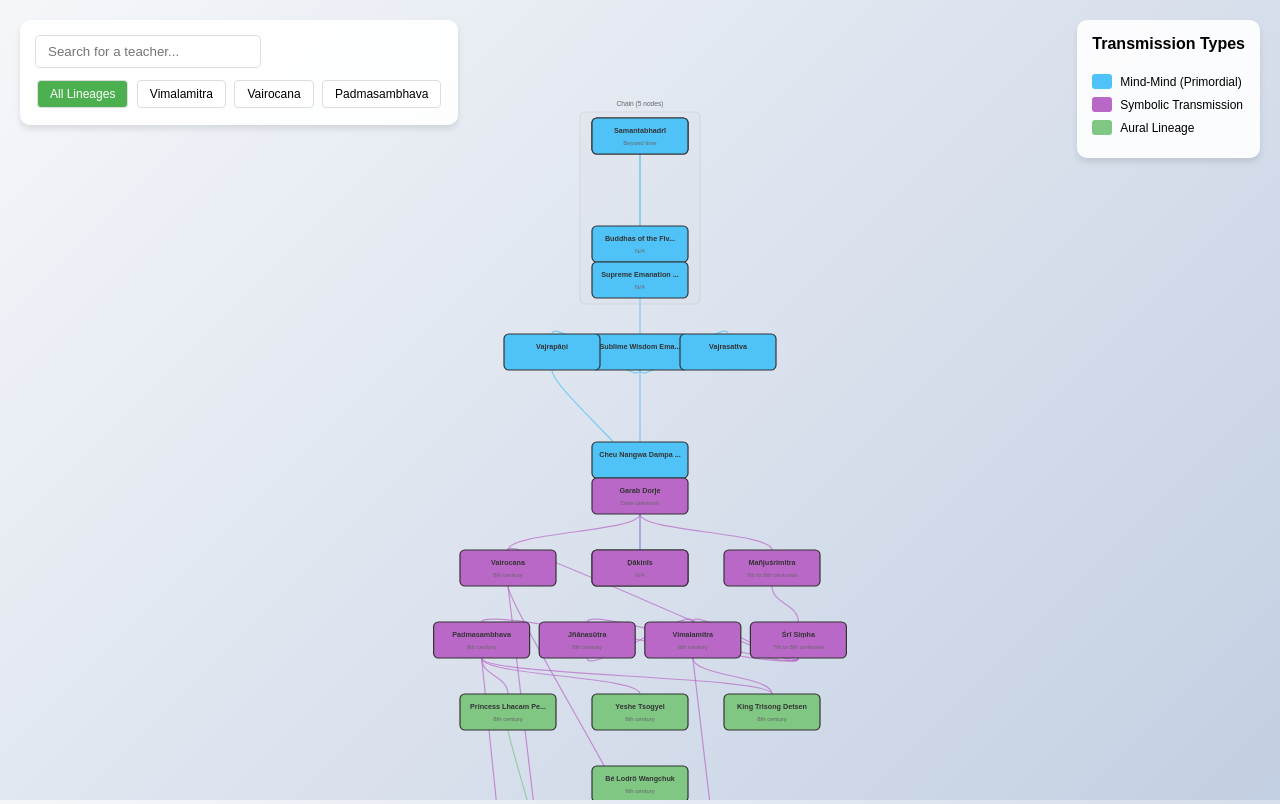
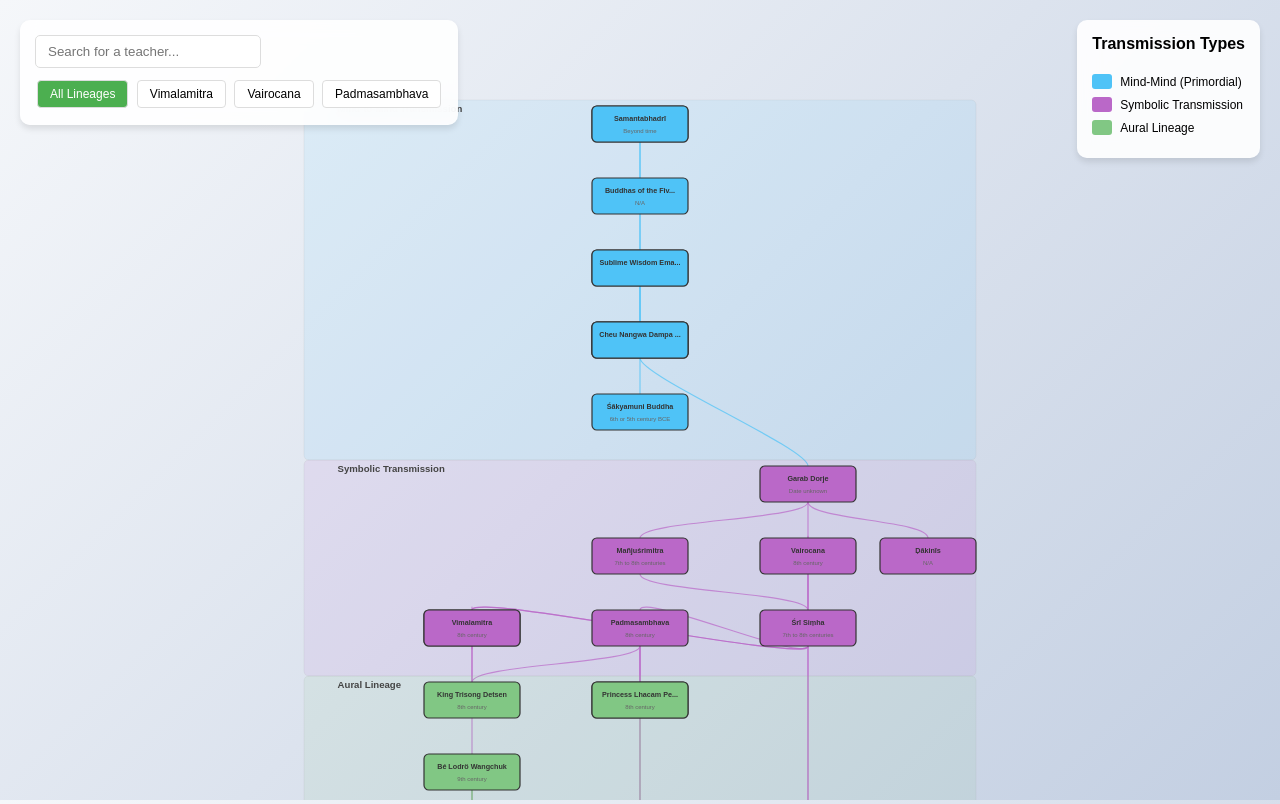
Before and after one commit to aftab-h/buddhist-lineage-tree-for-web, a website: page index.html in a window 1280 px wide. Drawn offline with nearby package versions, Linux system fonts and the light colour scheme.

Commit message:
color szections.

```diff
--- a/index.html
+++ b/index.html
@@ -220,132 +220,71 @@
             });
         }
 
-        // Detect primary transmission paths for vertical stacking
-        function detectLinearChains(nodes, links) {
-            // Create adjacency maps for easy traversal
-            const incomingMap = new Map(); // target -> [sources]
-            const outgoingMap = new Map(); // source -> [targets]
+        // Define columns within each transmission type zone
+        function defineTransmissionColumns(nodes) {
+            // Define columns within each transmission zone
+            const transmissionColumns = {
+                // Blue zone (Mind-to-Mind) - single central column
+                mindToMind: {
+                    column1: [
+                        'Samantabhadra',
+                        'Samantabhadrī',
+                        'Buddhas of the Five Families',
+                        'Supreme Emanation Blessing',
+                        'Sublime Wisdom Emanation (Vajradhara)',
+                        'Vajrasattva',
+                        'Vajrapāṇi',
+                        'Cheu Nangwa Dampa Samkyi Mikhyapa',
+                        'Śākyamuni Buddha'
+                    ]
+                },
 
-            // Initialize maps
-            nodes.forEach((node, id) => {
-                incomingMap.set(id, []);
-                outgoingMap.set(id, []);
+                // Purple zone (Symbolic) - three main columns
+                symbolic: {
+                    vimalamitra: ['Garab Dorje', 'Mañjuśrimitra', 'Śrī Siṃha', 'Jñānasūtra', 'Vimalamitra'],
+                    padmasambhava: ['Garab Dorje', 'Mañjuśrimitra', 'Śrī Siṃha', 'Padmasambhava'],
+                    vairocana: ['Garab Dorje', 'Śrī Siṃha', 'Vairocana']
+                },
+
+                // Green zone (Aural) - three descendant columns
+                aural: {
+                    vimalamitra: [
+                        'King Trisong Detsen', 'Nyang Tingzin Zanpo', 'Bé Lodrö Wangchuk',
+                        'Drom Rinchen Bar', 'Dangma Lhundrup Gyaltsen', 'Chetsun Sengge Wangchuk',
+                        'Zhangtön Tashi Dorje', 'Nyima Bum', 'Guru Jober', 'Trulzhik Senggé Gyabpa',
+                        'Melong Dorje', 'Kumārarāja', 'Longchenpa Drime Özer'
+                    ],
+                    padmasambhava: [
+                        'Yeshe Tsogyel', 'Princess Lhacam Pema Sel', 'Pema Ledreltsel/Tsultrim Dorje',
+                        'Tulku Legden/Gyalse Legpa', 'Karmapa Rangjung Dorje', 'Gyalwa Yungtön Dorje',
+                        'Meban Rinchen Lingpa', 'Rigzin Gödem', 'Jadralwa Zöpa'
+                    ],
+                    vairocana: [
+                        'Pang Sang-gyé Gönpo', 'Ngenlam Jangchub Gyaltsen', 'Zadam Rinchenyik',
+                        'Khugyur Salwaichok', 'Yudra Nyingpo', 'Aro Yeshe Jungne', 'Setsün',
+                        'Jangtön Namdak', 'Kadampa Deshek'
+                    ]
+                }
+            };
+
+            // Mark nodes with their transmission zone and column
+            const nodeMap = new Map(nodes.map(n => [n.id, n]));
+
+            Object.keys(transmissionColumns).forEach(transmissionType => {
+                Object.keys(transmissionColumns[transmissionType]).forEach(columnName => {
+                    transmissionColumns[transmissionType][columnName].forEach((nodeName, index) => {
+                        const node = nodeMap.get(nodeName);
+                        if (node) {
+                            node.transmissionZone = transmissionType;
+                            node.columnName = columnName;
+                            node.positionInColumn = index;
+                            node.isInMainColumn = true;
+                        }
+                    });
+                });
             });
 
-            // Populate adjacency maps
-            links.forEach(link => {
-                incomingMap.get(link.target).push(link.source);
-                outgoingMap.get(link.source).push(link.target);
-            });
-
-            const chains = [];
-            const processedNodes = new Set();
-
-            // Find transmission roots (nodes with no teachers)
-            const roots = [];
-            nodes.forEach((node, nodeId) => {
-                if (incomingMap.get(nodeId).length === 0) {
-                    roots.push(nodeId);
-                }
-            });
-
-            // For each root, trace primary transmission paths
-            roots.forEach(rootId => {
-                if (processedNodes.has(rootId)) return;
-
-                const primaryPath = tracePrimaryPath(rootId, incomingMap, outgoingMap, nodes, processedNodes);
-
-                if (primaryPath.length >= 2) {
-                    chains.push({
-                        id: `chain_${chains.length}`,
-                        nodes: primaryPath,
-                        length: primaryPath.length,
-                        startNode: primaryPath[0],
-                        endNode: primaryPath[primaryPath.length - 1]
-                    });
-
-                    // Mark all nodes in this chain as processed
-                    primaryPath.forEach(nodeId => processedNodes.add(nodeId));
-                }
-            });
-
-            return chains;
-        }
-
-        // Trace primary transmission path from a starting node
-        function tracePrimaryPath(startNodeId, incomingMap, outgoingMap, nodes, processedNodes) {
-            const path = [startNodeId];
-            let current = startNodeId;
-
-            while (true) {
-                const children = outgoingMap.get(current);
-
-                // No children - end of path
-                if (!children || children.length === 0) break;
-
-                // Single child - continue path
-                if (children.length === 1) {
-                    const child = children[0];
-                    if (processedNodes.has(child)) break; // Already in another chain
-
-                    path.push(child);
-                    current = child;
-                    continue;
-                }
-
-                // Multiple children - choose primary successor using heuristics
-                const primaryChild = choosePrimarySuccessor(current, children, nodes, incomingMap);
-
-                if (primaryChild && !processedNodes.has(primaryChild)) {
-                    path.push(primaryChild);
-                    current = primaryChild;
-                } else {
-                    break;
-                }
-            }
-
-            return path;
-        }
-
-        // Choose primary successor when there are multiple students
-        function choosePrimarySuccessor(teacherId, studentIds, nodes, incomingMap) {
-            // Heuristic 1: Prefer students with single teacher (main transmission line)
-            const singleTeacherStudents = studentIds.filter(studentId => {
-                return incomingMap.get(studentId).length === 1;
-            });
-
-            if (singleTeacherStudents.length === 1) {
-                return singleTeacherStudents[0];
-            }
-
-            // Heuristic 2: Prefer chronologically first student (earliest dates)
-            const studentsWithDates = studentIds.map(studentId => {
-                const student = nodes.get(studentId);
-                const parsedDate = student ? parseDate(student.dates) : null;
-                return { id: studentId, date: parsedDate, student: student };
-            }).filter(item => item.date !== null);
-
-            if (studentsWithDates.length > 0) {
-                studentsWithDates.sort((a, b) => a.date - b.date);
-                return studentsWithDates[0].id;
-            }
-
-            // Heuristic 3: Prefer same transmission mode as teacher
-            const teacher = nodes.get(teacherId);
-            if (teacher) {
-                const sameTransmissionStudents = studentIds.filter(studentId => {
-                    const student = nodes.get(studentId);
-                    return student && student.transmissionMode === teacher.transmissionMode;
-                });
-
-                if (sameTransmissionStudents.length === 1) {
-                    return sameTransmissionStudents[0];
-                }
-            }
-
-            // Heuristic 4: Fall back to alphabetical order for consistency
-            const sortedStudents = studentIds.slice().sort();
-            return sortedStudents[0];
+            return transmissionColumns;
         }
 
         // Build node and link data
@@ -387,31 +326,14 @@
                 }
             });
 
-            // Detect linear chains for vertical stacking
-            const chains = detectLinearChains(nodes, links);
-
-            // Sort chains by length (longest first) for center-out positioning
-            chains.sort((a, b) => b.length - a.length);
-
-            // Mark nodes with their chain information
+            // Define transmission columns and mark nodes
             const nodeArray = Array.from(nodes.values());
-            chains.forEach((chain, chainIndex) => {
-                chain.nodes.forEach((nodeId, positionInChain) => {
-                    const node = nodes.get(nodeId);
-                    if (node) {
-                        node.chainId = chain.id;
-                        node.chainIndex = chainIndex;
-                        node.positionInChain = positionInChain;
-                        node.isInChain = true;
-                        node.chainLength = chain.length;
-                    }
-                });
-            });
+            const transmissionColumns = defineTransmissionColumns(nodeArray);
 
             return {
                 nodes: nodeArray,
                 links: links,
-                chains: chains
+                transmissionColumns: transmissionColumns
             };
         }
 
@@ -729,7 +651,7 @@
             // Parse data and build graph
             const rawData = parseCSV(csvData);
             graphData = buildGraphData(rawData);
-            graphData.nodes = assignLevels(graphData.nodes, graphData.links);
+            assignLevels(graphData.nodes, graphData.links);
 
             // Initial render
             renderVisualization(graphData);
@@ -774,74 +696,75 @@
             const levelGroups = d3.groups(data.nodes, d => d.level);
             const maxLevel = d3.max(levelGroups, d => d[0]);
 
-            // Implement center-out positioning system for chains
-            positionNodesWithChains(data, width, height);
+            // Hybrid positioning: levels for transmission zones, columns within zones
+            positionNodesWithTransmissionColumns(data, width, height);
 
-            function positionNodesWithChains(data, width, height) {
-                const chains = data.chains || [];
+            function positionNodesWithTransmissionColumns(data, width, height) {
                 const nodes = data.nodes;
+                const transmissionColumns = data.transmissionColumns;
 
-                // Calculate chain column positions using center-out algorithm
-                const chainColumnSpacing = 250; // Space between chain columns
+                // Define base Y positions for each transmission zone
+                const baseY = 100;
+                const levelSpacing = 120;
+
+                // Define column positions within each transmission zone
+                const columnSpacing = 280;
                 const centerX = width / 2;
-                const chainPositions = new Map();
 
-                // Assign X positions to chains (center-out)
-                chains.forEach((chain, index) => {
-                    let x;
-                    if (index === 0) {
-                        // Longest chain goes in center
-                        x = centerX;
-                    } else {
-                        // Alternate left/right placement
-                        const side = index % 2 === 1 ? -1 : 1; // odd = left, even = right
-                        const distance = Math.ceil(index / 2) * chainColumnSpacing;
-                        x = centerX + (side * distance);
+                // Column positions for each zone
+                const zoneColumns = {
+                    mindToMind: {
+                        column1: centerX
+                    },
+                    symbolic: {
+                        vimalamitra: centerX - columnSpacing,
+                        padmasambhava: centerX,
+                        vairocana: centerX + columnSpacing
+                    },
+                    aural: {
+                        vimalamitra: centerX - columnSpacing,
+                        padmasambhava: centerX,
+                        vairocana: centerX + columnSpacing
                     }
-                    chainPositions.set(chain.id, x);
-                });
+                };
 
-                // Position chain nodes vertically within their columns
-                const chainVerticalSpacing = 60; // Tight spacing within chains
-                const levelVerticalSpacing = 120; // Standard level spacing
+                // Position nodes in main columns using both level and column
+                Object.keys(transmissionColumns).forEach(transmissionZone => {
+                    Object.keys(transmissionColumns[transmissionZone]).forEach(columnName => {
+                        const x = zoneColumns[transmissionZone][columnName];
 
-                chains.forEach(chain => {
-                    const baseX = chainPositions.get(chain.id);
-
-                    chain.nodes.forEach((nodeId, positionInChain) => {
-                        const node = nodes.find(n => n.id === nodeId);
-                        if (node) {
-                            node.x = baseX;
-                            // Use tight vertical spacing for chain nodes
-                            node.y = (node.level * levelVerticalSpacing) + (positionInChain * chainVerticalSpacing) + 100;
-                        }
+                        transmissionColumns[transmissionZone][columnName].forEach(nodeName => {
+                            const node = nodes.find(n => n.id === nodeName);
+                            if (node && x) {
+                                node.x = x;
+                                // Use the original level-based Y position for transmission type separation
+                                node.y = baseY + (node.level * levelSpacing);
+                            }
+                        });
                     });
                 });
 
-                // Position non-chain nodes (branching points) with standard spacing
-                const nonChainNodes = nodes.filter(node => !node.isInChain);
-                const levelGroups = d3.groups(nonChainNodes, d => d.level);
+                // Position side branch nodes
+                const sideNodes = nodes.filter(node => !node.isInMainColumn);
+                sideNodes.forEach(node => {
+                    // Use level-based Y positioning
+                    node.y = baseY + (node.level * levelSpacing);
 
-                levelGroups.forEach(([level, levelNodes]) => {
-                    const y = level * levelVerticalSpacing + 100;
-
-                    // Sort non-chain nodes for consistent positioning
-                    levelNodes.sort((a, b) => {
-                        const dateA = a.parsedDate || 9999;
-                        const dateB = b.parsedDate || 9999;
-                        if (dateA !== dateB) return dateA - dateB;
-                        if (a.lineage !== b.lineage) return a.lineage.localeCompare(b.lineage);
-                        return a.name.localeCompare(b.name);
-                    });
-
-                    // Position non-chain nodes between chain columns
-                    const availableWidth = width - 400; // Leave margins
-                    const spacing = availableWidth / (levelNodes.length + 1);
-
-                    levelNodes.forEach((node, i) => {
-                        node.x = 200 + spacing * (i + 1);
-                        node.y = y;
-                    });
+                    // Find parent to position horizontally
+                    const parentLink = data.links.find(link => link.target === node.id);
+                    if (parentLink) {
+                        const parent = nodes.find(n => n.id === parentLink.source);
+                        if (parent && parent.x) {
+                            // Position to the right of parent
+                            node.x = parent.x + 200;
+                        } else {
+                            // Default position if no parent found
+                            node.x = centerX + columnSpacing * 2;
+                        }
+                    } else {
+                        // No parent, place in side area
+                        node.x = centerX + columnSpacing * 2;
+                    }
                 });
             }
 
@@ -872,49 +795,55 @@
                 .attr('stroke-width', 2)
                 .attr('fill', 'none');
 
-            // Create chain containers first (behind nodes)
-            if (data.chains && data.chains.length > 0) {
-                const chainContainers = g.selectAll('.chain-container')
-                    .data(data.chains)
-                    .enter()
-                    .append('g')
-                    .attr('class', 'chain-container');
+            // Create transmission zone backgrounds
+            const columnSpacing = 280;
+            const centerX = width / 2;
+            const zoneColors = {
+                mindToMind: 'rgba(79, 195, 247, 0.1)',
+                symbolic: 'rgba(186, 104, 200, 0.1)',
+                aural: 'rgba(129, 199, 132, 0.1)'
+            };
 
-                // Add chain background rectangles
-                chainContainers.append('rect')
-                    .attr('class', 'chain-background')
-                    .attr('x', d => {
-                        const firstNode = data.nodes.find(n => n.id === d.nodes[0]);
-                        return firstNode ? firstNode.x - 100 : 0;
-                    })
-                    .attr('y', d => {
-                        const firstNode = data.nodes.find(n => n.id === d.nodes[0]);
-                        return firstNode ? firstNode.y - 40 : 0;
-                    })
-                    .attr('width', 200)
-                    .attr('height', d => d.length * 60 + 20) // Height based on chain length
-                    .attr('fill', 'rgba(200, 200, 200, 0.1)')
-                    .attr('stroke', 'rgba(150, 150, 150, 0.3)')
-                    .attr('stroke-width', 1)
-                    .attr('rx', 8)
-                    .attr('ry', 8);
+            // Create backgrounds for transmission zones
+            Object.keys(zoneColors).forEach(zoneName => {
+                const zoneNodes = data.nodes.filter(node => {
+                    if (zoneName === 'mindToMind') return node.transmissionMode === 'Mind to Mind';
+                    if (zoneName === 'symbolic') return node.transmissionMode === 'Symbolic';
+                    if (zoneName === 'aural') return node.transmissionMode === 'Aural';
+                    return false;
+                });
 
-                // Add chain labels
-                chainContainers.append('text')
-                    .attr('class', 'chain-label')
-                    .attr('x', d => {
-                        const firstNode = data.nodes.find(n => n.id === d.nodes[0]);
-                        return firstNode ? firstNode.x : 0;
-                    })
-                    .attr('y', d => {
-                        const firstNode = data.nodes.find(n => n.id === d.nodes[0]);
-                        return firstNode ? firstNode.y - 50 : 0;
-                    })
-                    .attr('text-anchor', 'middle')
-                    .attr('font-size', '11px')
-                    .attr('fill', '#666')
-                    .text(d => `Chain (${d.length} nodes)`);
-            }
+                if (zoneNodes.length > 0) {
+                    const minY = Math.min(...zoneNodes.map(n => n.y)) - 40;
+                    const maxY = Math.max(...zoneNodes.map(n => n.y)) + 80;
+
+                    g.append('rect')
+                        .attr('class', 'transmission-zone-background')
+                        .attr('x', centerX - columnSpacing * 2)
+                        .attr('y', minY)
+                        .attr('width', columnSpacing * 4)
+                        .attr('height', maxY - minY)
+                        .attr('fill', zoneColors[zoneName])
+                        .attr('stroke', 'rgba(150, 150, 150, 0.2)')
+                        .attr('stroke-width', 1)
+                        .attr('rx', 8);
+
+                    // Add zone label
+                    let zoneLabel = '';
+                    if (zoneName === 'mindToMind') zoneLabel = 'Mind-to-Mind Transmission';
+                    if (zoneName === 'symbolic') zoneLabel = 'Symbolic Transmission';
+                    if (zoneName === 'aural') zoneLabel = 'Aural Lineage';
+
+                    g.append('text')
+                        .attr('class', 'zone-label')
+                        .attr('x', centerX - columnSpacing * 1.8)
+                        .attr('y', minY + 20)
+                        .attr('font-size', '16px')
+                        .attr('font-weight', 'bold')
+                        .attr('fill', '#444')
+                        .text(zoneLabel);
+                }
+            });
 
             // Create node groups
             const nodeGroups = g.selectAll('.node-group')
```
